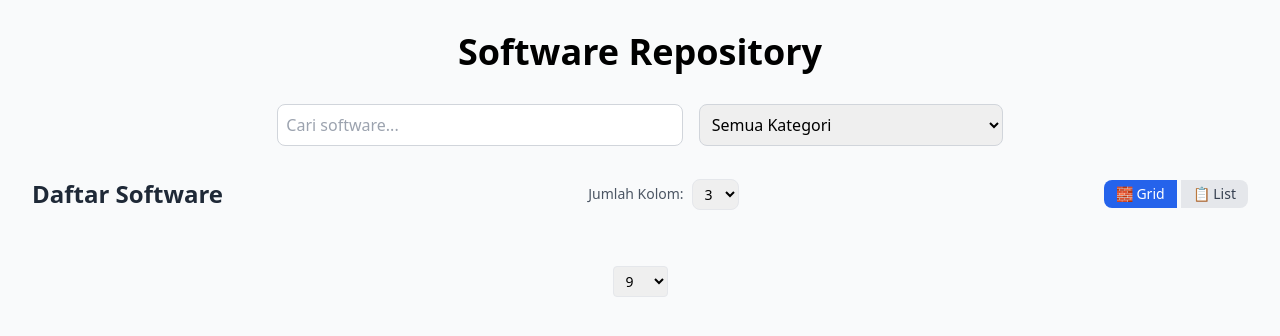
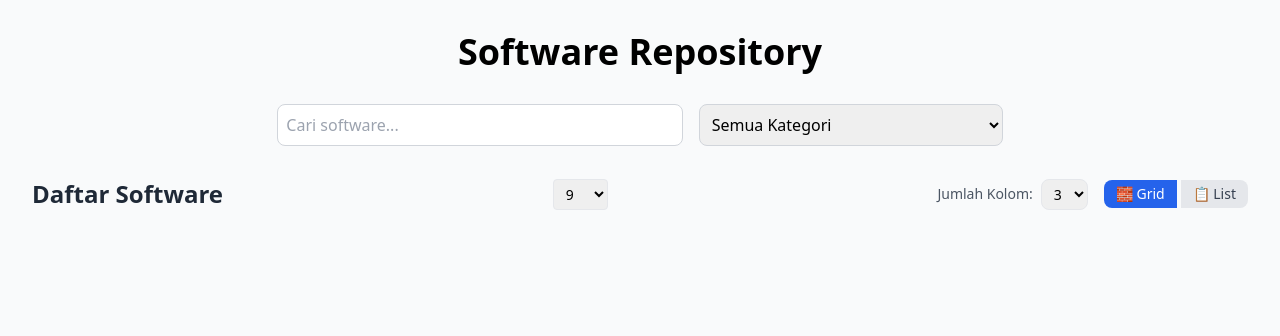
Before and after one commit to ethJakarta/py-software-repo, a Flask app: page / in a window 1280 px wide. Shown: the top 336 px of the page. Run offline with Flask 3, Linux system fonts and the light colour scheme; data that the repository does not hold is empty; some libraries are stand-ins or nearby versions.

Commit message:
adjustment pagination and column option button, place on top

```diff
--- a/app/templates/index.html
+++ b/app/templates/index.html
@@ -32,14 +32,21 @@
     </select>
   </div>
 
-  <!-- 🔲 Header -->
-  <div class="flex flex-wrap justify-between items-center mb-6 gap-4">
+  <!-- 🔲 Header + Pagination -->
+  <div class="flex flex-wrap items-center mb-6 gap-4">
+    <!-- Kiri -->
     <h1 class="text-2xl font-semibold text-gray-800">Daftar Software</h1>
 
+    <!-- Tengah (pagination) -->
+    <div id="paginationContainer" class="flex justify-center flex-grow items-center gap-2"></div>
+
+    <!-- Kanan -->
+    <div class="flex items-center space-x-4 ml-auto">
       <!-- Jumlah kolom -->
       <div id="columnSelectorContainer" class="flex items-center space-x-2">
         <label for="columnSelector" class="text-sm text-gray-600">Jumlah Kolom:</label>
-      <select id="columnSelector" class="border rounded-lg px-2 py-1 text-sm focus:ring-2 focus:ring-blue-500">
+        <select id="columnSelector"
+          class="border rounded-lg px-2 py-1 text-sm focus:ring-2 focus:ring-blue-500">
           <option value="3" selected>3</option>
           <option value="4">4</option>
           <option value="5">5</option>
@@ -48,14 +55,16 @@
 
       <!-- Mode tampilan -->
       <div class="flex items-center space-x-1">
-      <button id="gridViewBtn" class="px-3 py-1 text-sm rounded-l-lg bg-blue-600 text-white hover:bg-blue-700">🧱 Grid</button>
-      <button id="listViewBtn" class="px-3 py-1 text-sm rounded-r-lg bg-gray-200 hover:bg-gray-300 text-gray-700">📋 List</button>
+        <button id="gridViewBtn"
+          class="px-3 py-1 text-sm rounded-l-lg bg-blue-600 text-white hover:bg-blue-700">🧱 Grid</button>
+        <button id="listViewBtn"
+          class="px-3 py-1 text-sm rounded-r-lg bg-gray-200 hover:bg-gray-300 text-gray-700">📋 List</button>
+      </div>
     </div>
   </div>
 
+  <!-- 🔹 Grid konten -->
   <div id="softwareGrid" class="grid grid-cols-3 gap-6 transition-all duration-300"></div>
-
-  <div id="paginationContainer" class="flex justify-center mt-8 items-center gap-2 flex-wrap"></div>
 
   <script src="{{ url_for('static', filename='js/app.js') }}"></script>
 </body>
```
Lines whose indentation alone changed are shown as unchanged.
